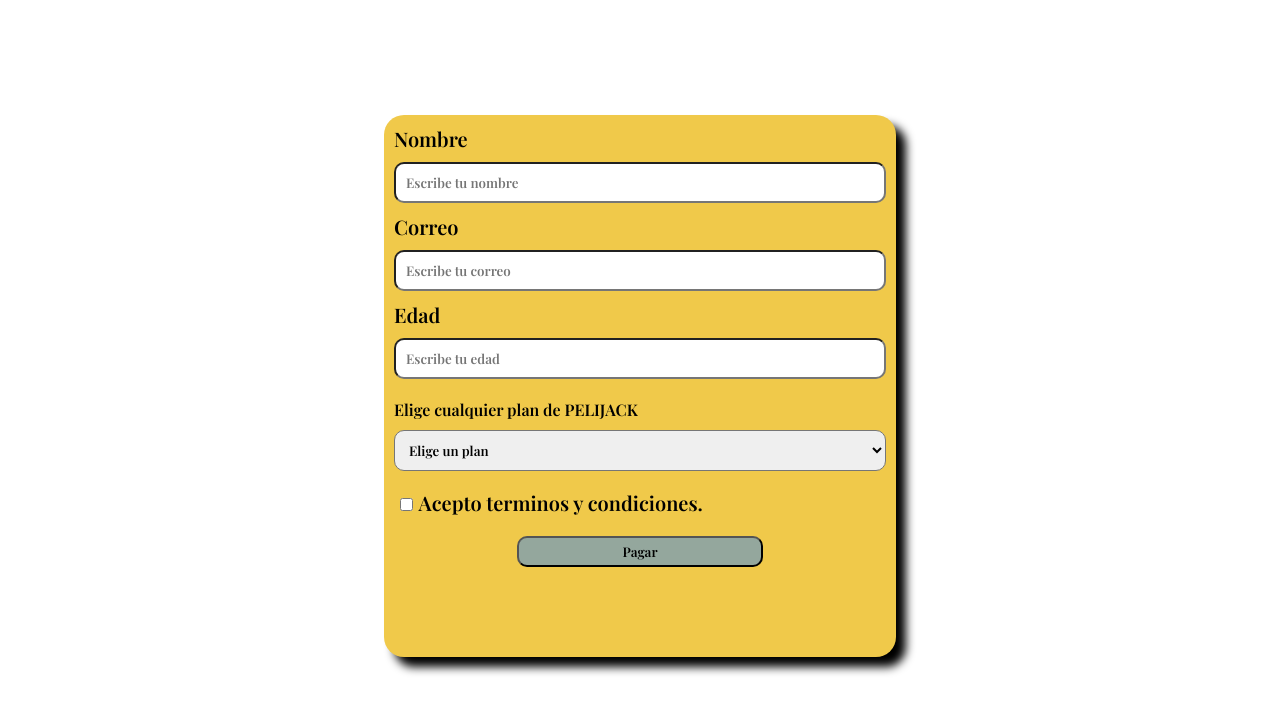
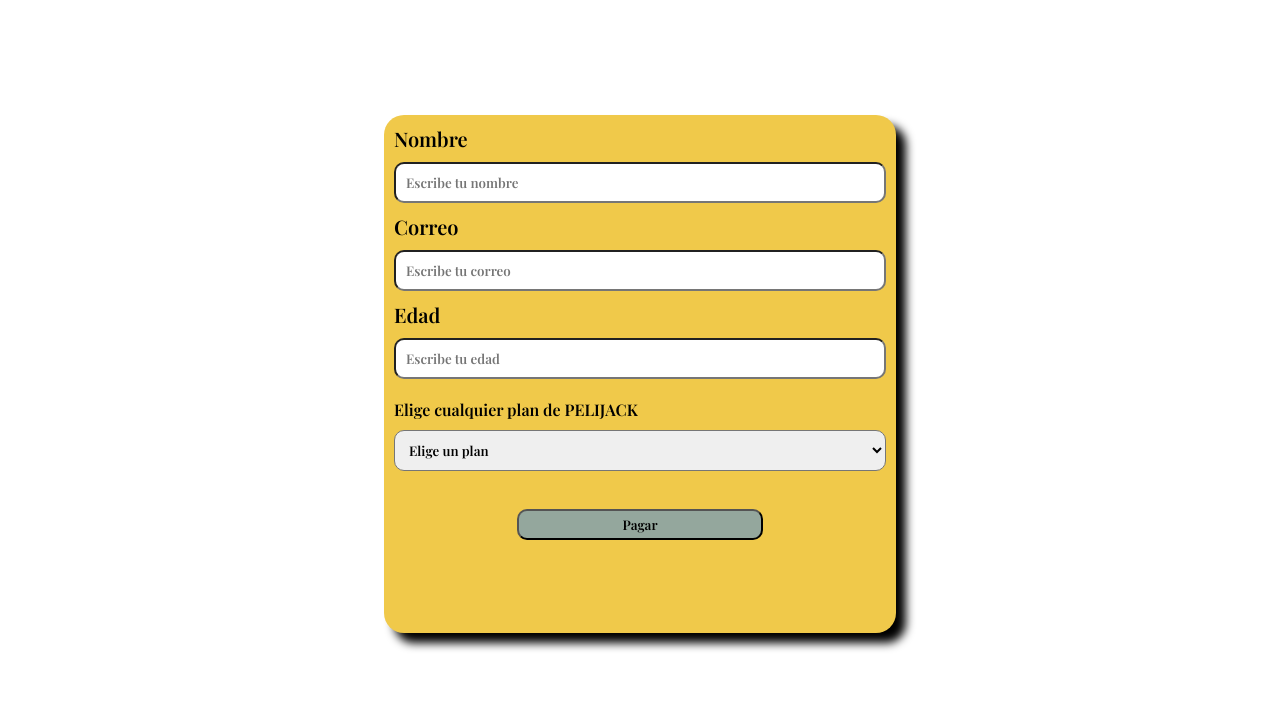
Before and after one commit to Mackhoustt/Sprint2, a plain HTML site: page pay.html in a window 1280 px wide. Shown: the part 82-794 px from the top of the page. Drawn offline with nearby package versions, Linux system fonts and the light colour scheme.

Commit message:
Ocultando label problematico xd

```diff
--- a/pay.html
+++ b/pay.html
@@ -28,7 +28,7 @@
             </select>
             </div>
             <br>
-            <label for="terminos" id="label-terminos"><input type="checkbox" required id="terminos">Acepto terminos y condiciones.</label>
+            <label id="label-terminos"><input type="checkbox" required id="terminos">Acepto terminos y condiciones.</label>
             <button onclick="aceptar()" id="local" >Pagar</button>
 
 
--- a/script/script.js
+++ b/script/script.js
@@ -5,7 +5,7 @@ const edad= document.getElementById("edad");
 const form= document.getElementById("form");
 
 
-
+document.getElementById("label-terminos").style.display = "none";
 
 let entrar =true;
 
```
